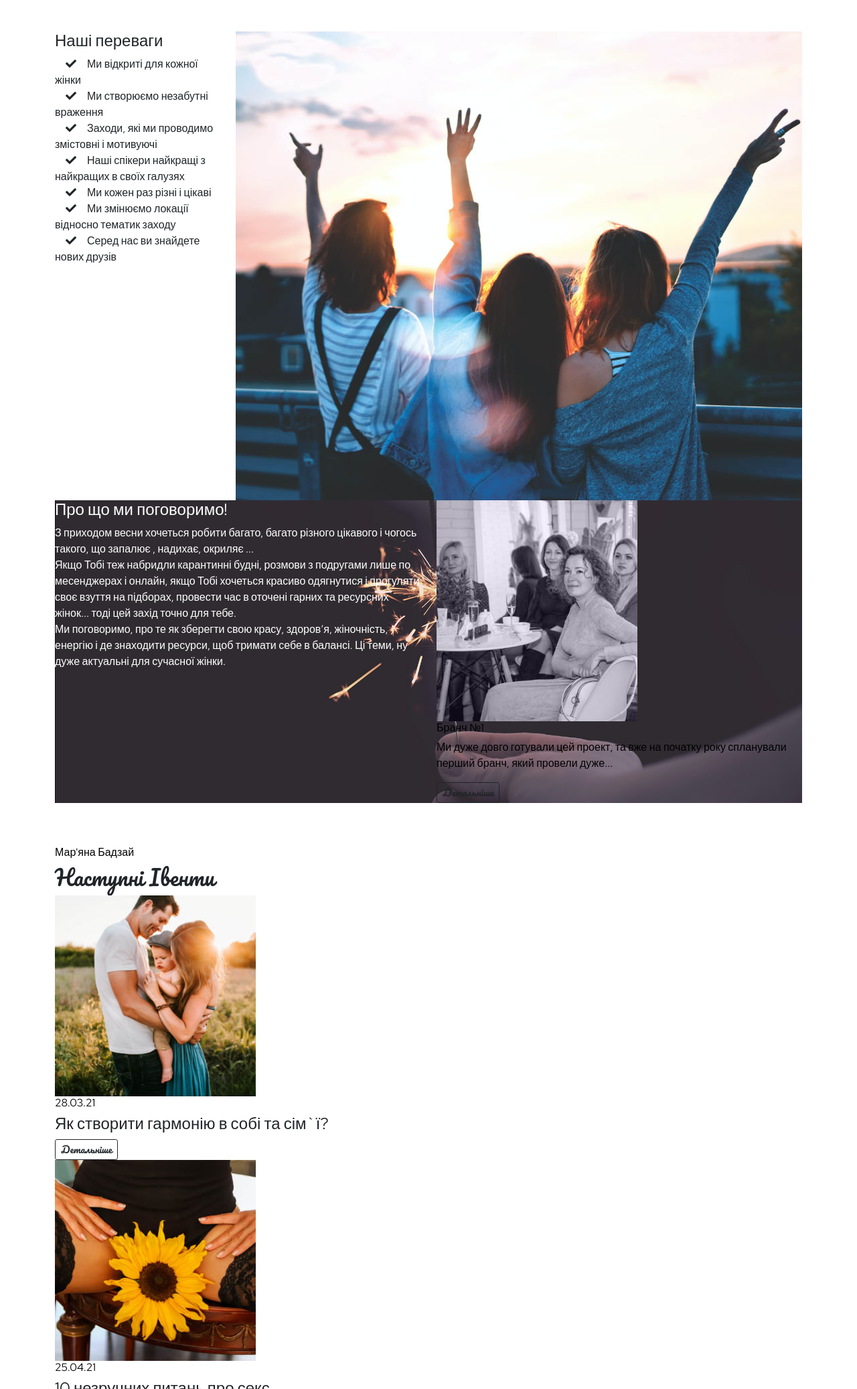
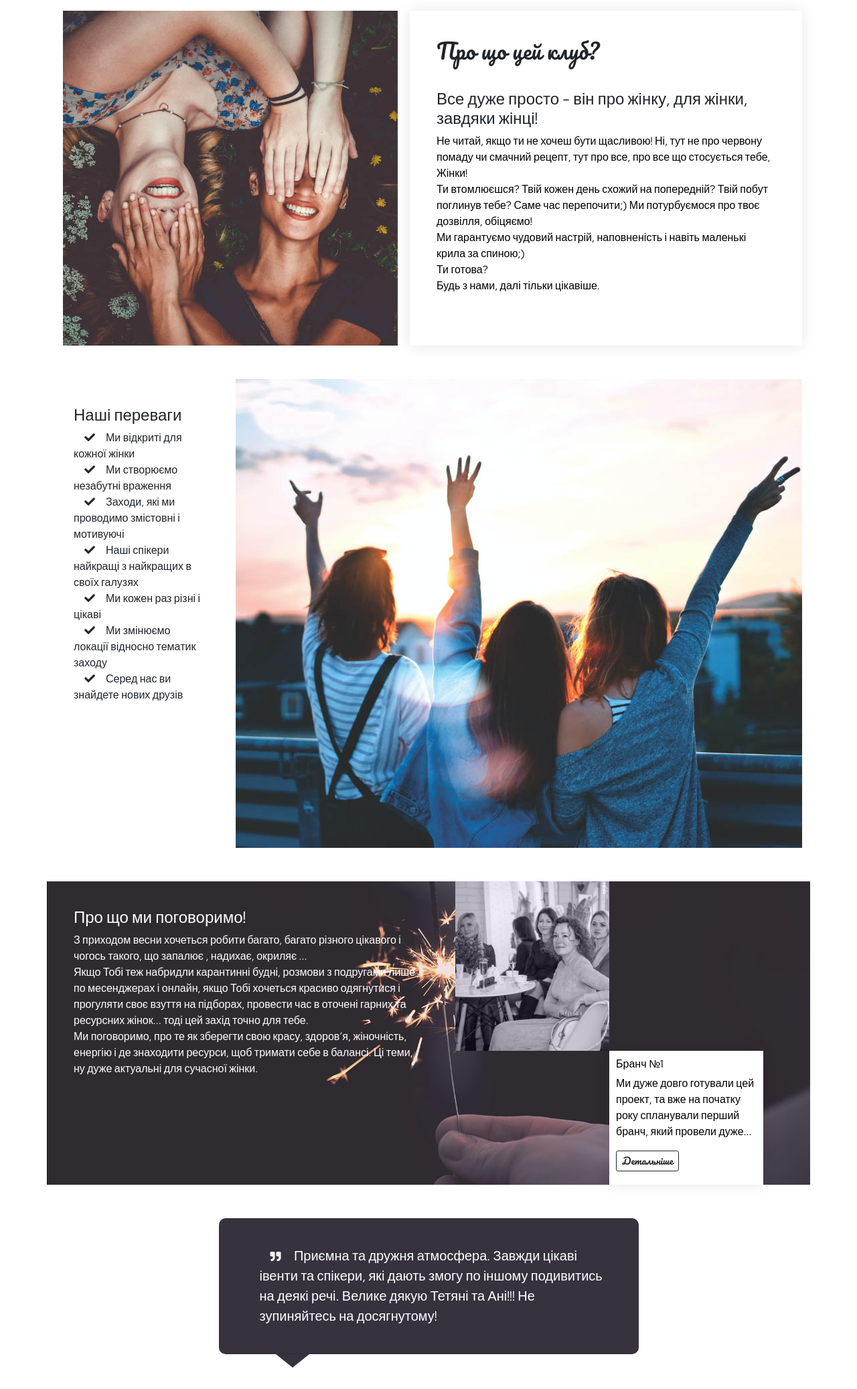
Before and after one commit to a-ocherednikov/loisirclub_V1, a plain HTML site: page index.html in a window 1280 px wide. Shown: the part 726-2800 px from the top of the page at 67% size. Drawn offline with nearby package versions, Linux system fonts and the light colour scheme.

Commit message:
Bootstrap CSS

```diff
--- a/css/index.css
+++ b/css/index.css
@@ -31,6 +31,22 @@ h4 {
     color: var(--secondary-a);
 }
 
+.top-title {
+    margin: 50px 0 100px 0;
+}
+
+.bg-white-block {
+    display: block;
+    background-color: var(--secondary-b);
+    border: none;
+    box-shadow: 0px 0px 20px rgba(0, 0, 0, .1);
+    padding: 40px;
+}
+
+.top-section-about h2 {
+    margin-bottom: 40px;
+}
+
 .middle-section ul {
     list-style-type: none;
     text-decoration: none;
@@ -39,14 +55,45 @@ h4 {
     font-size: 16px;
 }
 
+.middle-section-about {
+    display: block;
+    padding: 40px;
+}
+
+.img-girls-hands-up {
+    margin-bottom: 50px;
+}
+
+.blog-post-section img {
+    width: 230px;
+}
+
+.blog-post-section {
+    flex-direction: row;
+}
+
+.branch-text {
+    display: block;
+    background-color: var(--secondary-b);
+    border: none;
+    box-shadow: 0px 0px 20px rgba(0, 0, 0, .1);
+    width: 230px;
+    height: 200px;
+    padding: 10px;
+    margin-left: 230px;
+}
+
 .fas {
     padding-right: 1rem;
     padding-left: 1rem;
 }
 
+.bottom-section-about {
+    padding: 40px;
+}
+
 .bottom-section {
     background-image: url(../img/fireworks-in-hand.jpg);
-    height: auto;
     background-position: center;
     background-repeat: no-repeat;
     background-size: cover;
@@ -69,3 +116,66 @@ h4 {
 .top-section p {
     color: var(--secondary-a);
 }
+
+#testimonials .card {
+    position: relative;
+    padding: 40px 50px 25px 60px;
+    margin-top: 50px;
+    background-color: var(--primary-color);
+    border-radius: 10px;
+    color: var(--secondary-b);
+}
+
+#testimonials .post-txt {
+    font-size: 20px;
+    margin-bottom: 0
+}
+
+#testimonials .quote-img {
+    position: absolute;
+    top: 32px;
+    left: 25px;
+    width: 30px;
+    height: 30px
+}
+
+#testimonials .arrow-down {
+    width: 0;
+    height: 0;
+    border-left: 25px solid transparent;
+    border-right: 25px solid transparent;
+    border-top: 20px solid var(--primary-color);
+    margin-left: 85px
+}
+
+#testimonials .fit-image {
+    width: 100%;
+    object-fit: cover
+}
+
+.bottom-title-ivents {
+    margin-top: 50px;
+}
+/*Footer*/
+footer {
+    display: flex;
+    flex-direction: row;
+    justify-content: space-between;
+    background-color: var(--primary-color);
+    margin-top: 3rem;
+}
+
+.company {
+    display: flex;
+    flex-direction: row;
+}
+
+.social {
+    display: flex;
+    flex-direction: row;
+}
+
+.fab {
+    padding-left: 1rem;
+    color: var(--secondary-b);
+}
--- a/index.html
+++ b/index.html
@@ -52,36 +52,36 @@
         </nav>
     </header>
     <main class="container">
-        <h1>Ідея клубу дуже проста, але така важлива для сучасної леді</h1>
-        <!-- Bootstrap Carousel Item
-        <div id="carousel-slides-only" class="carousel slide" data-ride="carousel">
+        <!-- Bootstrap Carousel Item -->
+        <div id="carousel-top" class="carousel slide" data-bs-ride="carousel">
             <div class="carousel-inner">
                 <div class="carousel-item active">
-      <img class="d-block w-100" src=".../800x400?auto=yes&bg=777&fg=555&text=First slide" alt="First slide">
+                    <img src="/img/top-slide-girl.jpg" class="d-block w-100" alt="слайд з дівчиною">
                 </div>
                 <div class="carousel-item">
-      <img class="d-block w-100" src=".../800x400?auto=yes&bg=666&fg=444&text=Second slide" alt="Second slide">
+                    <img src="/img/top-slide-dancing-girl.jpg" class="d-block w-100" alt="танцююча дівчина">
                 </div>
                 <div class="carousel-item">
-      <img class="d-block w-100" src=".../800x400?auto=yes&bg=555&fg=333&text=Third slide" alt="Third slide">
+                    <img src="/img/top-slide-girls-at-field.jpg" class="d-block w-100" alt="дівчата на полі">
                 </div>
             </div>
-</div>-->
+        </div>
+        <div class="text-center top-title">
+            <h1>Ідея клубу дуже проста, але така важлива для сучасної леді</h1>
+        </div>
         <div class="container top-section">
-            <div class="text-center">
-                <h2>Про що цей клуб?</h2>
-            </div>
             <div class="row">
-                <div class="col">
+                <div class=" col d-block w-100 img-girl-with-hands">
                     <img src="img/girls-with-hands-on-eyes.jpg" alt="дівчата закривають очі один одному руками">
                 </div>
-                <div class="col text-left">
+                <div class="col bg-white-block">
+                    <div class="top-section-about">
+                        <h2>Про що цей клуб?</h2>
                         <h3>Все дуже просто - він про жінку, для жінки, завдяки жінці!</h3>
                         <p>
-                        Не читай, якщо ти не хочеш бути щасливою! Ні, тут не про червону помаду чи смачний рецепт, тут
-                        про
-                        все,
-                        про все що стосується тебе, Жінки!<br>
+                            Не читай, якщо ти не хочеш бути щасливою! Ні, тут не про червону помаду чи смачний рецепт,
+                            тут
+                            про все, про все що стосується тебе, Жінки!<br>
                             Ти втомлюєшся? Твій кожен день схожий на попередній? Твій побут поглинув тебе? Саме час
                             перепочити;)
                             Ми потурбуємося про твоє дозвілля, обіцяємо!<br>
@@ -91,8 +91,9 @@
                     </div>
                 </div>
             </div>
+        </div>
         <div class="row middle-section">
-            <div class="col">
+            <div class="col middle-section-about">
                 <h3>Наші переваги</h3>
                 <ul>
                     <li>
@@ -121,13 +122,12 @@
                     </li>
                 </ul>
             </div>
-            <div class="col d-block">
+            <div class="col d-block w-100 img-girls-hands-up">
                 <img src="img/girls-with-hands-up.jpg" alt="дівчата з руками в горі">
             </div>
         </div>
-        <div class="bottom-section">
-            <div class="row">
-                <div class="col">
+        <div class="row bottom-section">
+            <div class="col bottom-section-about">
                 <h3>Про що ми поговоримо!</h3>
                 <p>
                     З приходом весни хочеться робити багато, багато різного цікавого і чогось такого, що запалює ,
@@ -144,7 +144,10 @@
                 </p>
             </div>
             <div class="col blog-post-section">
+                <div class="col img-branch">
                     <img src="img/womens-on-first-meeting.jpg" alt="жінки на першій зустрічі">
+                </div>
+                <div class="col align-items-end branch-text">
                     <h4>Бранч №1</h4>
                     <p>Ми дуже довго готували цей проект, та вже на початку року спланували перший бранч, який провели
                         дуже...</p>
@@ -152,13 +155,18 @@
                 </div>
             </div>
         </div>
-        <div class="slider-testimonials">
-            <p>"Приємна та дружня атмосфера. Завжди цікаві івенти та спікери, які дають змогу по іншому подивитись на
-                деякі речі. Велике дякую Тетяні та Ані!!! Не зупиняйтесь на досягнутому!"
-            </p>
-            <h4>Мар'яна Бадзай</h4>
+        <div id="testimonials" class="container">
+            <div class="row justify-content-center">
+                <div class=" col-sm-11 col-md-9 col-lg-8 col-xl-7">
+                    <div class="card">
+                        <p class="post"> <span><i class="fas fa-quote-right"></i></span>
+                            <span class="post-txt">Приємна та дружня атмосфера. Завжди цікаві івенти та спікери, які дають змогу по іншому подивитись на деякі речі. Велике дякую Тетяні та Ані!!! Не зупиняйтесь на досягнутому! </span> <span>
                     </div>
-        <div class="center-text">
+                    <div class="arrow-down"></div>
+                </div>
+            </div>
+        </div>
+        <div class="text-center bottom-title-ivents">
             <h2>Наступні Івенти</h2>
         </div>
         <div class="ivent-list">
@@ -204,7 +212,7 @@
             </form>
         </div>
     </main>
-    <footer>
+    <footer class="container">
         <div class="company">
             <p>© 2021 Loisir Club LLC</p>
         </div>
```
Also changed, not shown: img/top-slide-dancing-girl.jpg (added), img/top-slide-girls-at-field.jpg (added). Lines whose indentation alone changed are shown as unchanged.
